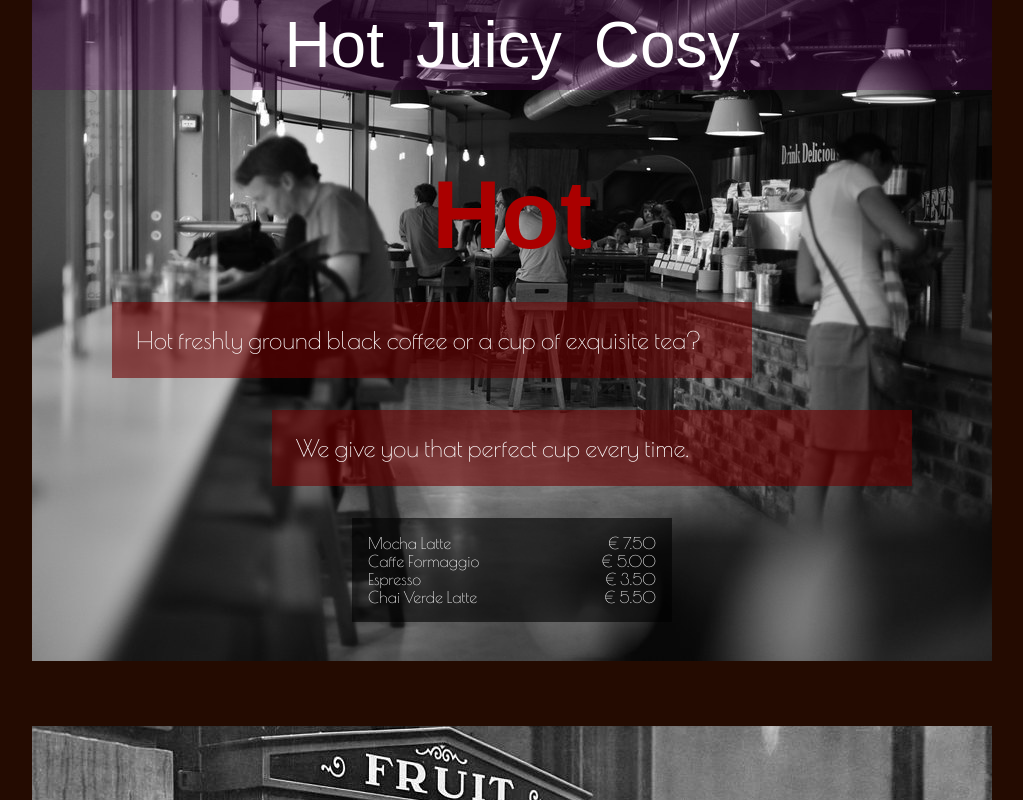
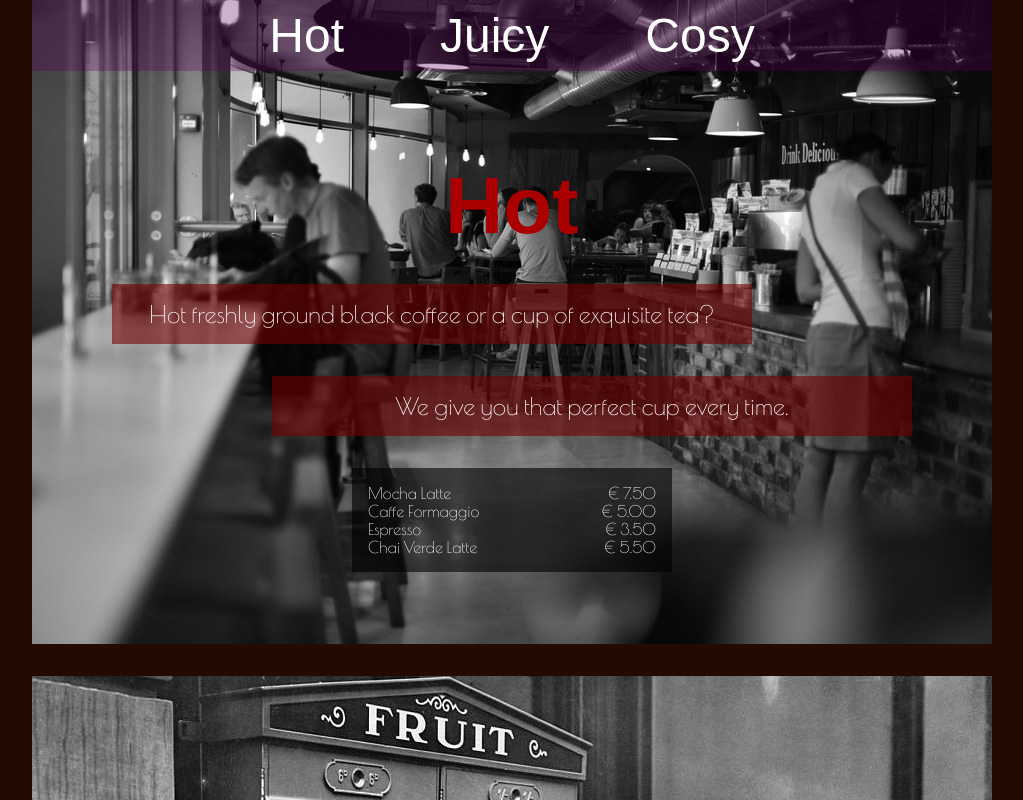
Before and after one commit to arbzeq/caffe-retro, a plain HTML site: page index.html in a window 1280 px wide. Shown: the top 800 px of the page, without its empty margins (128-1151 px from the left). Drawn offline with nearby package versions, Linux system fonts and the light colour scheme; a web font is replaced by a local one.

Commit message:
Done with Caffe Retro

```diff
--- a/index.html
+++ b/index.html
@@ -17,12 +17,12 @@
 <body>
 
     <header>
-        <a>Hot</a>
-        <a>Juicy</a>
-        <a>Cosy</a>
+        <a href="#hot-part">Hot</a>
+        <a href="#juicy-part">Juicy</a>
+        <a href="#cosy-part">Cosy</a>
     </header>
 
-    <section class="content-container hot">
+    <section class="content-container hot" id="hot-part">
         <section class="content">
             <h1 class="title">Hot</h1>
             <h2 class="description description-1">Hot freshly ground black coffee or a cup of exquisite tea?</h2>
@@ -54,7 +54,7 @@
 
 
 
-    <section class="content-container juicy">
+    <section class="content-container juicy"  id="juicy-part">
         <section class="content">
             <h1 class="title">Juicy</h1>
             <h2 class="description description-1">Ripe fruit- freshly squeezed.</h2>
@@ -82,7 +82,7 @@
     </section>
 
 
-    <section class="content-container cosy">
+    <section class="content-container cosy"  id="cosy-part">
         <section class="content">
             <h1 class="title">Cosy</h1>
             <h2 class="description description-1">Hang around. Enjoy the settings.</h2>
--- a/style.css
+++ b/style.css
@@ -34,8 +34,13 @@ header {
 }
 
 header a {
-    margin: 0.5rem 1rem;
+    margin: 0 2rem 0 2rem;
+    padding: 0.5rem 1rem;
+    font-size: 3rem;
+    text-decoration: none;
+    color: inherit;
 }
+
 
 h1, a {
     font-family: "Spirax", sans-serif;
@@ -43,12 +48,13 @@ h1, a {
 
 h1 {
     color: rgb(170, 0, 0);
-    font-size: 6rem;
+    font-size: 5rem;
     margin: 0;
 }
 
 h2 {
     font-size: 1.5rem;
+
 }
 
 .hot {
@@ -81,13 +87,13 @@ h2 {
 
 }
 
-
 .description {
     background-color: rgba(112, 0, 0, 0.589);
-    padding: 1.5rem;
+    font-weight: 500;
+    padding: 1rem 1rem;
+    margin: 0 0 2rem 0;
+    text-align: center;
     width: 80%;
-    font-weight: 300;
-    margin: 0 0 2rem 0;
 }
 
 .description-1 {
@@ -98,9 +104,6 @@ h2 {
     align-self: flex-end;
 }
 
-a {
-    font-size: 4rem;
-}
 
 .info {
     background-color: rgba(0, 0, 0, 0.61);
@@ -146,6 +149,9 @@ li {
         font-size: 10px;
     }
 
+    header a {
+        margin: 0 0rem 0 0rem;
+    }
     .content {
         display: flex;
         flex-direction: column;
```
